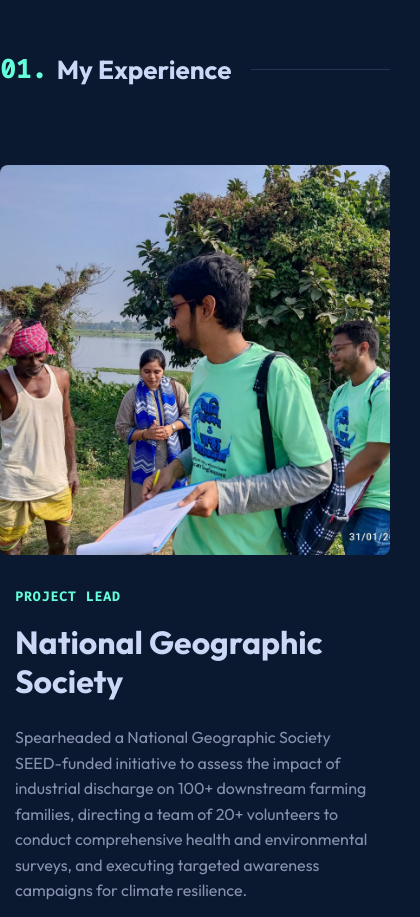
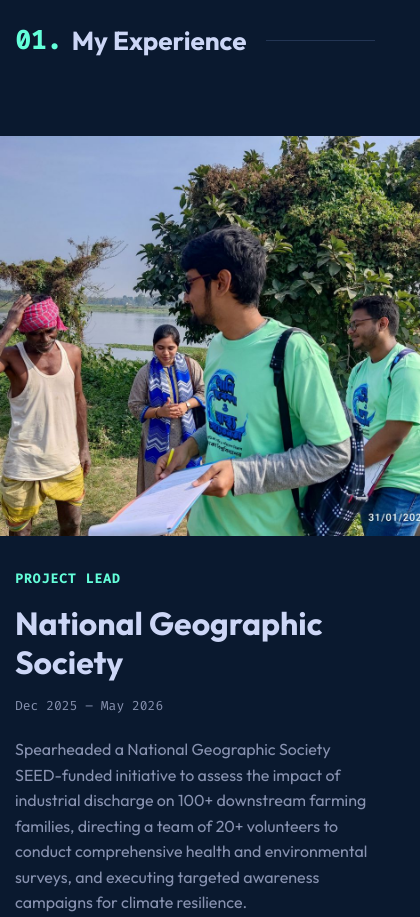
Before and after one commit to SantoKabir/portfolio, a React (Vite) app: page / in a window 390 px wide. Shown: the part 1080-1997 px from the top of the page, 420 px wide, since content can reach past the window. Built offline with nearby package versions, Linux system fonts and the light colour scheme.

Commit message:
Fix mobile padding and move duration

```diff
--- a/src/components/Experience.css
+++ b/src/components/Experience.css
@@ -2,6 +2,10 @@
   display: flex;
   flex-direction: column;
   margin-top: 20px;
+}
+
+.mobile-duration {
+  display: none;
 }
 
 .experience-item {
@@ -200,21 +204,32 @@
 
   /* Add padding to prevent hugging edges on small screens */
   .exp-content-column {
-    padding: 0 15px;
+    padding: 0;
+  }
+
+  .exp-image-column {
+    width: 100vw;
+    margin-left: -15px; /* Pull it out by the 15px container padding */
+    margin-right: -15px;
   }
 
   .exp-image-column img {
+    width: calc(100% + 30px); /* Fill the full width including negative margins */
     max-height: 400px;
     filter: none; /* No grayscale accent on mobile */
-    border-radius: var(--border-radius);
+    border-radius: 0; /* Remove rounded corners since it touches the edge */
   }
 
   .exp-meta-column,
   .experience-item.reverse .exp-meta-column {
-    padding: 20px 15px 0 15px;
-    border-left: none;
-    border-right: none;
-    border-top: 1px solid var(--accent-secondary);
-    text-align: left;
+    display: none; /* Hide original duration column on mobile */
+  }
+
+  .mobile-duration {
+    display: block;
+    color: var(--accent-secondary);
+    font-size: 13px;
+    margin-bottom: 20px;
+    margin-top: -10px;
   }
 }
--- a/src/components/Experience.jsx
+++ b/src/components/Experience.jsx
@@ -103,6 +103,10 @@
               <div className="exp-role">{exp.role.toUpperCase()}</div>
               <h3 className="exp-company">{exp.company}</h3>
 
+              <div className="mobile-duration text-mono">
+                <span className="meta-value">{exp.duration}</span>
+              </div>
+
               <div className="exp-description-container">
                 {!expandedExp.includes(index) ? (
                   <p className="exp-summary">{exp.summary}</p>
--- a/src/index.css
+++ b/src/index.css
@@ -76,7 +76,8 @@
 }
 
 .section {
-  padding: var(--section-padding) 0;
+  padding-top: var(--section-padding);
+  padding-bottom: var(--section-padding);
 }
 
 .section-title {
@@ -141,11 +142,12 @@
 
 @media (max-width: 768px) {
   .container {
-    padding: 0 30px;
+    padding: 0 15px;
   }
 
   .section {
-    padding: 60px 0;
+    padding-top: 60px;
+    padding-bottom: 60px;
   }
 }
 
```
